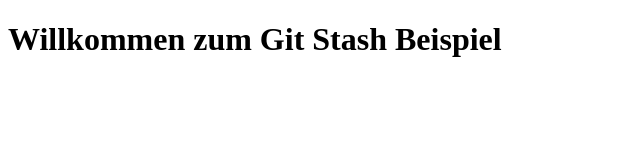
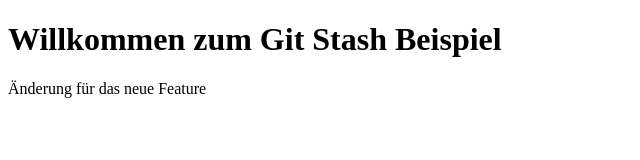
Before and after one commit to markusmaurer/git-stash-uebung, a plain HTML site: page index.html in a window 1280 px wide. Shown: the whole page, without its empty margins (0-640 px from the left). Drawn offline with Linux system fonts and the light colour scheme.

Commit message:
Füge neue Feature-Änderung hinzu und wende Stash an

```diff
--- a/index.html
+++ b/index.html
@@ -7,5 +7,6 @@
 </head>
 <body>
     <h1>Willkommen zum Git Stash Beispiel</h1>
+    <p>Änderung für das neue Feature</p>
 </body>
 </html>
```
